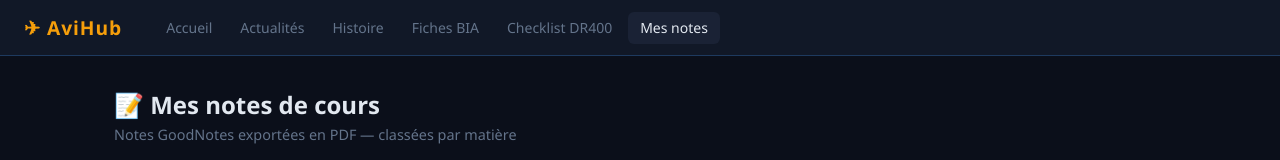
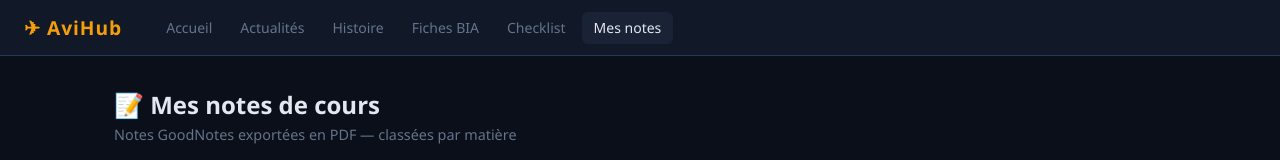
Before and after one commit to lorianechns/AviHub, a plain HTML site: page notes/index.html in a window 1280 px wide. Shown: the top 160 px of the page. Drawn offline with Linux system fonts and the light colour scheme.

Commit message:
Update nav

```diff
--- a/notes/index.html
+++ b/notes/index.html
@@ -15,7 +15,7 @@
     <li><a href="../actualites.html">Actualités</a></li>
     <li><a href="../histoire.html">Histoire</a></li>
     <li><a href="../bia/index.html">Fiches BIA</a></li>
-    <li><a href="../checklist/dr400.html">Checklist DR400</a></li>
+    <li><a href="../checklist/index.html">Checklist</a></li>
     <li><a href="index.html" class="active">Mes notes</a></li>
   </ul>
 </nav>
```
